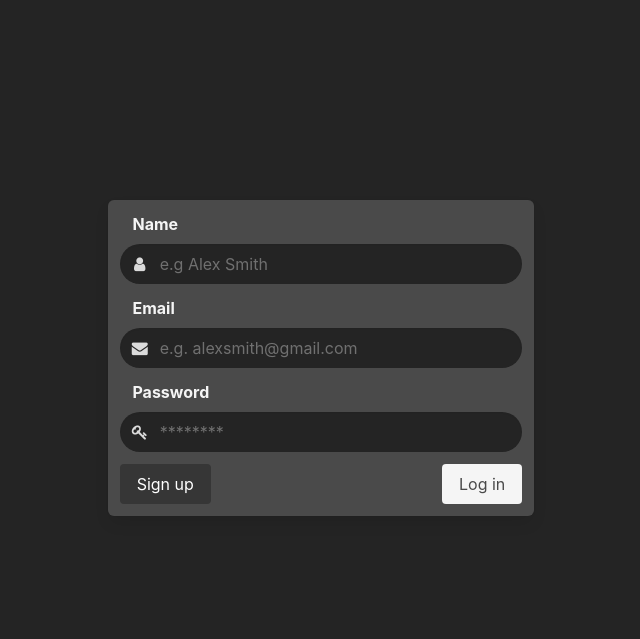
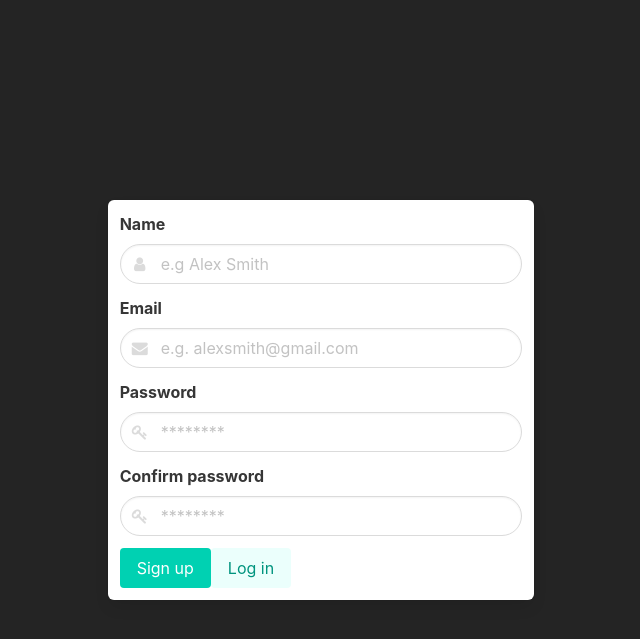
Before and after one commit to YehorChervonyi/NG_2022_Gorbachov_Chervonyi_Project, a Django app: page /signup/ in a window 1280 px wide. Shown: the top 639 px of the page, without its empty margins (319-959 px from the left). Run offline with Django 4.2, Linux system fonts and the light colour scheme.

Commit message:
Restyled templates | Added skleton main template

```diff
--- a/forum/forum/authentication/views.py
+++ b/forum/forum/authentication/views.py
@@ -3,7 +3,7 @@ from django.http import HttpResponse
 
 # Create your views here.
 def home(request):
-    return HttpResponse('home page')
+    return render(request, 'authentication/main.html')
 def login(request):
     return render(request, 'authentication/login.html')
 def signup(request):
--- a/forum/forum/static/styles/main.css
+++ /dev/null
@@ -1,22 +0,0 @@
-@import "https://cdn.jsdelivr.net/npm/bulma@0.9.4/css/bulma.min.css";
-.input:focus> .fa {
-    color: aqua;
-}
-.block {
-    margin-top: 25vh;
-}
-.input {
-    border: 0px;
-    color: #f5f5f5;
-}
-.input::placeholder {
-    color: rgba(255, 255, 255, 0.35);
-}
-.label {
-    padding-left: 1vw;
-}
-.buttons {
-    display: flex;
-    justify-content: space-between;
-    align-items: center;
-}
--- a/forum/forum/templates/authentication/signup.html
+++ b/forum/forum/templates/authentication/signup.html
@@ -5,48 +5,67 @@
     <meta http-equiv="X-UA-Compatible" content="IE=edge">
     <meta name="viewport" content="width=device-width, initial-scale=1.0">
     <link rel="stylesheet" href="https://cdnjs.cloudflare.com/ajax/libs/font-awesome/4.7.0/css/font-awesome.min.css">
-    <link rel="stylesheet" href="/static/styles/main.css">
+    <link rel="stylesheet" href="https://cdn.jsdelivr.net/npm/bulma@0.9.4/css/bulma.min.css">
 
     <title>Sign up</title>
 </head>
 <body>
-    <div class="block " style="margin-top: 25vh;">
-        <form class="box has-background-grey-dark column is-4 is-offset-4">
+    <div class="block ">
+        <form class="box column is-4 is-offset-4" name="signup">
+            <div class="notification is-warning  is-light is-hidden" id="notif">
+              <button onclick="return closenotif()" class="delete"></button>
+              <label class="is-size-6" for="name" id="nameerror"></label>
+            </div>
             <div class="field">
-                <label class="label has-text-white-ter">Name</label>
+                <label class="label ">Name</label>
+
                 <div class="control has-icons-left">
+                  <input class="input is-rounded " type="text" placeholder="e.g Alex Smith" name="name" id="name">
 
-                  <input class="input has-background-black-ter is-rounded " type="text" placeholder="e.g Alex Smith">
                   <span class="icon is-small is-left">
                     <i class="fa fa-user" aria-hidden="true"></i>
                   </span>
+
+
                 </div>
               </div>
 
               <div class="field">
-                <label class="label has-text-white-ter">Email</label>
+                <label class="label ">Email</label>
+
                 <div class="control has-icons-left">
-                  <input class="input has-background-black-ter is-rounded" type="email" placeholder="e.g. alexsmith@gmail.com">
+                  <input class="input is-rounded" type="email" placeholder="e.g. alexsmith@gmail.com" name="email" id="email">
                   <span class="icon is-small is-left">
                     <i class="fa fa-envelope" aria-hidden="true"></i>
                   </span>
                 </div>
               </div>
               <div class="field">
-                <label class="label has-text-white-ter">Password</label>
+                <label class="label ">Password</label>
                 <div class="control has-icons-left">
-                    <input class="input has-background-black-ter is-rounded" type="password" name="password" placeholder="********">
-                    <span class="icon is-small is-left">
+                  <input class="input is-rounded" type="password" name="password" placeholder="********" id="pass" >
+                  <span class="icon is-small is-left">
                     <i class="fa fa-key" aria-hidden="true"></i>
-                    </span>
+                  </span>
+                  <label class="label" for="pass" id="passerror"></label>
                 </div>
-                </div>
+              </div>
+              <div class="field">
+                <label class="label ">Confirm password</label>
+                <div class="control has-icons-left">
+                  <input class="input is-rounded" type="password" name="confirm" placeholder="********" id="passconf" >
+                  <span class="icon is-small is-left">
+                    <i class="fa fa-key" aria-hidden="true"></i>
+                  </span>
+                  <label class="label" for="passconf" id="passconferror"></label>
+                  </div>
+                  </div>
             <div class="buttons">
                 <p class="control">
-                  <a class="button is-dark">Sign up</a>
+                  <button form="signup" onclick="return validateForm()" method="post"  class="button is-primary">Sign up</button>
                 </p>
                 <p class="control">
-                    <a form="" onclick="window.location.href='/login'" class="button is-light">Log in</a>
+                    <button form="" onclick="window.location.href='/login'" class="button is-primary is-light">Log in</button>
                   </p>
               </div>
 
@@ -54,3 +73,11 @@
     </div>
 </body>
 </html>
+<style>
+  .block {
+      margin-top: 25vh;
+  }
+  .notification{
+    margin-top: 1vh;
+  }
+</style>
```
Also changed, not shown: forum/forum/templates/authentication/login.html (+15 -8 lines), forum/forum/templates/authentication/main.html (added, +60 -0 lines).
